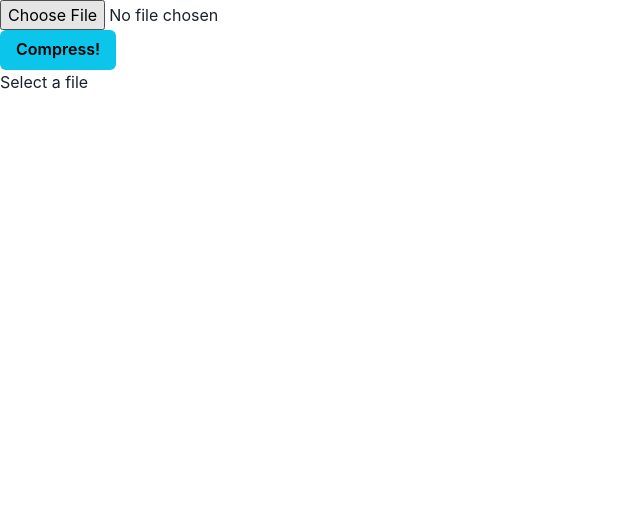
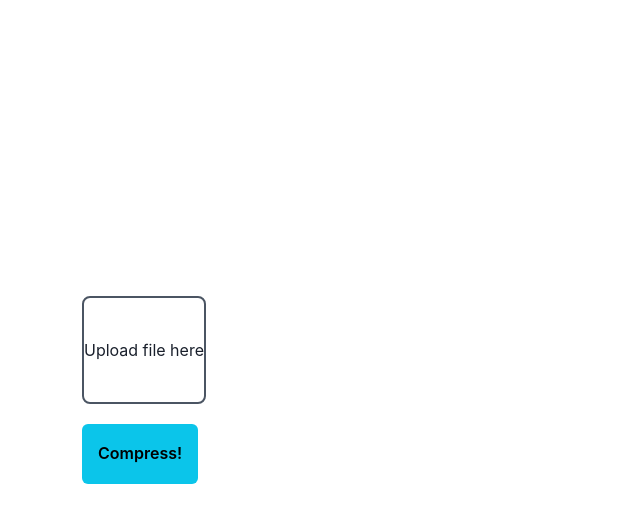
Before and after one commit to dinokage/pdf-compress-ui, a React (Create React App) app: page / in a window 1280 px wide. Shown: the top 522 px of the page, without its empty margins (0-640 px from the left). Built offline with nearby package versions, Linux system fonts and the light colour scheme.

Commit message:
added tailwind and spinner

```diff
--- a/package.json
+++ b/package.json
@@ -14,6 +14,8 @@
     "fs": "^0.0.1-security",
     "react": "^18.3.1",
     "react-dom": "^18.3.1",
+    "react-dropzone": "^14.2.3",
+    "react-loading": "^2.0.3",
     "react-scripts": "5.0.1",
     "save-file": "^2.3.1",
     "web-vitals": "^2.1.4"
@@ -50,5 +52,8 @@
       "last 1 firefox version",
       "last 1 safari version"
     ]
+  },
+  "devDependencies": {
+    "tailwindcss": "^3.4.4"
   }
 }
--- a/public/index.html
+++ b/public/index.html
@@ -3,6 +3,9 @@
   <head>
     <meta charset="utf-8" />
     <link rel="icon" href="%PUBLIC_URL%/favicon.ico" />
+    <link href=
+    "https://unpkg.com/tailwindcss@^2/dist/tailwind.min.css"
+            rel="stylesheet">
     <meta name="viewport" content="width=device-width, initial-scale=1" />
     <meta name="theme-color" content="#000000" />
     <meta
--- a/src/Home.js
+++ b/src/Home.js
@@ -2,12 +2,14 @@ import React, { useState } from "react";
 import axios from "axios";
 import { Button } from "@chakra-ui/react";
 import {save} from 'save-file';
+import ReactLoading from 'react-loading'
 function Home() {
   const [selectedFile, setSelectedFile] = useState();
   const [isFilePicked, setIsFilePicked] = useState(false);
   const [message, setMessage] = useState('')
   const [downloadURL, setDownloadURL] = useState('')
   const [success, setSuccess] = useState(false)
+  const [loading, setLoading] = useState(false)
   const changeHandler = (event) => {
     setSelectedFile(event.target.files[0]);
     console.log(event.target.files[0])
@@ -30,6 +32,7 @@ function Home() {
       setMessage("select PDF pliz")
       return
     }
+    setLoading(true)
     const formData = new FormData();
     formData.append("pdf",selectedFile);
     // API CALL
@@ -47,7 +50,12 @@ function Home() {
       console.log('Upload successful:', res);
 
       setDownloadURL(`https://compressed-pdfs-dino.s3.ap-south-1.amazonaws.com/compressed/${uploadURL.data.key}`)
-      setSuccess(true);
+      setTimeout(() => {
+        setLoading(false)
+        setSelectedFile(null);
+        setIsFilePicked(false);
+        setSuccess(true);
+      }, 7000)
 
       // Handle successful upload (e.g., display success message)
     } catch (error) {
@@ -61,16 +69,20 @@ function Home() {
     console.log(selectedFile['type'].split('/')[1])
   }
   return (
-    <div className="App">
-      <input type="file" name="file" onChange={changeHandler} accept="application/pdf"/>
-      <div>{message}
+    <div className=" max-w-72 flex flex-row min-h-screen justify-center items-center">
+      <form className="FileForm" onSubmit={changeHandler} >
+        <label><div className="border-solid border-2 border-gray-600 py-10 rounded-lg">Upload file here</div>
+        <input id="fileUpload" className="FileSelect" type="file" name="file" onChange={changeHandler} accept="application/pdf"/></label>
+
+      <div className="py-5">{message}
         {/* <button onClick={handleSubmission}>Submit</button> */}
-        <Button colorScheme="cyan" onClick={handleSubmission}>
+        <Button className="SubmitButton" colorScheme="cyan" onClick={handleSubmission}>
           Compress!
         </Button>
       </div>
+      </form>
       {isFilePicked && selectedFile ? (
-        <div>
+        <div className="text-green-500 text-4xl font-bold">
           <p>Filename: {selectedFile.name}</p>
           <p>Filetype: {selectedFile.type}</p>
           <p>Size in bytes: {selectedFile.size}</p>
@@ -80,12 +92,12 @@ function Home() {
           </p>
         </div>
       ) : (
-        <div>
-          <p>Select a file</p>
-        </div>
+        null
       )}
+      {loading? (<ReactLoading type="spin" color="#0000FF"
+                height={100} width={50}/>) : (null)}
       {success ? (
-        <Button onClick={downloadHandler}>Download </Button>
+        <Button className="DownloadButton" onClick={downloadHandler}>Download </Button>
       ): (null)}
     </div>
   );
--- a/src/index.css
+++ b/src/index.css
@@ -1,3 +1,7 @@
+@tailwind base;
+@tailwind components;
+@tailwind utilities;
+
 body {
   margin: 0;
   font-family: -apple-system, BlinkMacSystemFont, 'Segoe UI', 'Roboto', 'Oxygen',
@@ -11,3 +15,37 @@ code {
   font-family: source-code-pro, Menlo, Monaco, Consolas, 'Courier New',
     monospace;
 }
+#drop_zone {
+  border: 2px solid gray;
+  width: 30vw;
+  height: 20vh;
+  border-radius: 8%;
+  align-items: center;
+  padding: auto;
+}
+
+.FileForm, .SubmitButton, .DownloadButton {
+  padding: 30px;
+  align-items: center;
+  /* border: 1px solid; */
+}
+
+.App {
+  position: fixed;
+  inset: 0;
+  /* width: fit-content; */
+  width: 30%;
+  height: fit-content;
+  margin: auto;
+  border: 1px solid black;
+}
+input[type="file"] {
+  display: none;
+}
+
+.custom-file-upload {
+  border: 1px solid black;
+  display: inline-block;
+  padding: 6px 12px;
+  cursor: pointer;
+}
--- /dev/null
+++ b/tailwind.config.js
@@ -0,0 +1,10 @@
+/** @type {import('tailwindcss').Config} */
+module.exports = {
+  content: [
+    "./src/**/*.{js,jsx,ts,tsx}",
+  ],
+  theme: {
+    extend: {},
+  },
+  plugins: [],
+}
```
Also changed, not shown: 1 other file (tests, documents, lock files or other folders).
